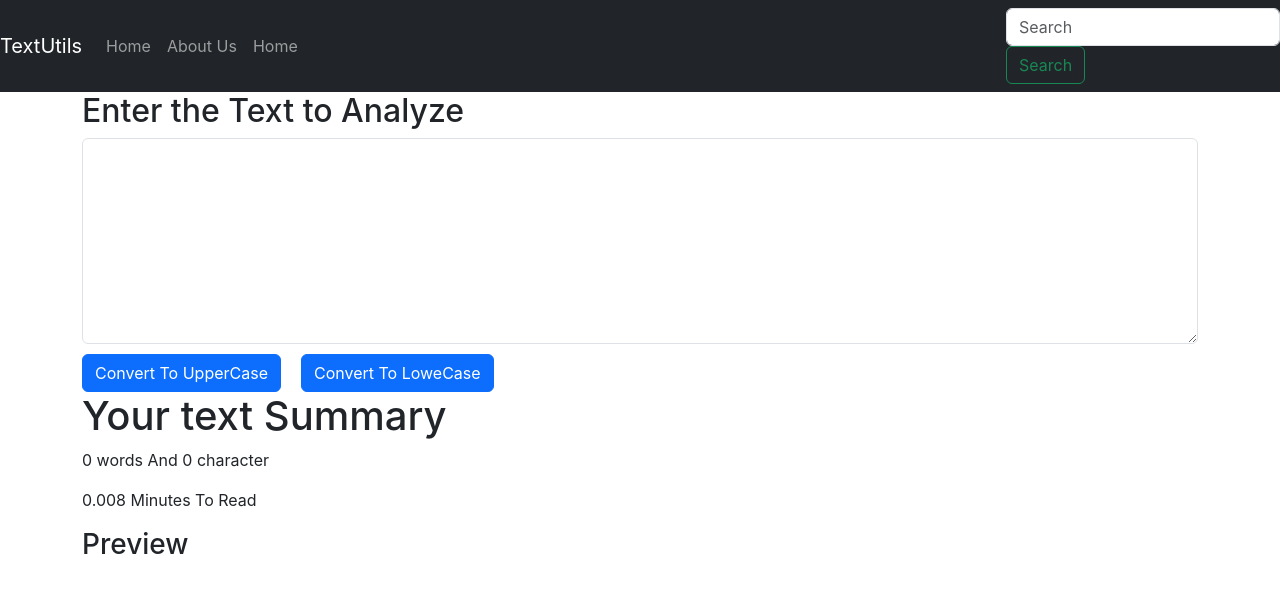
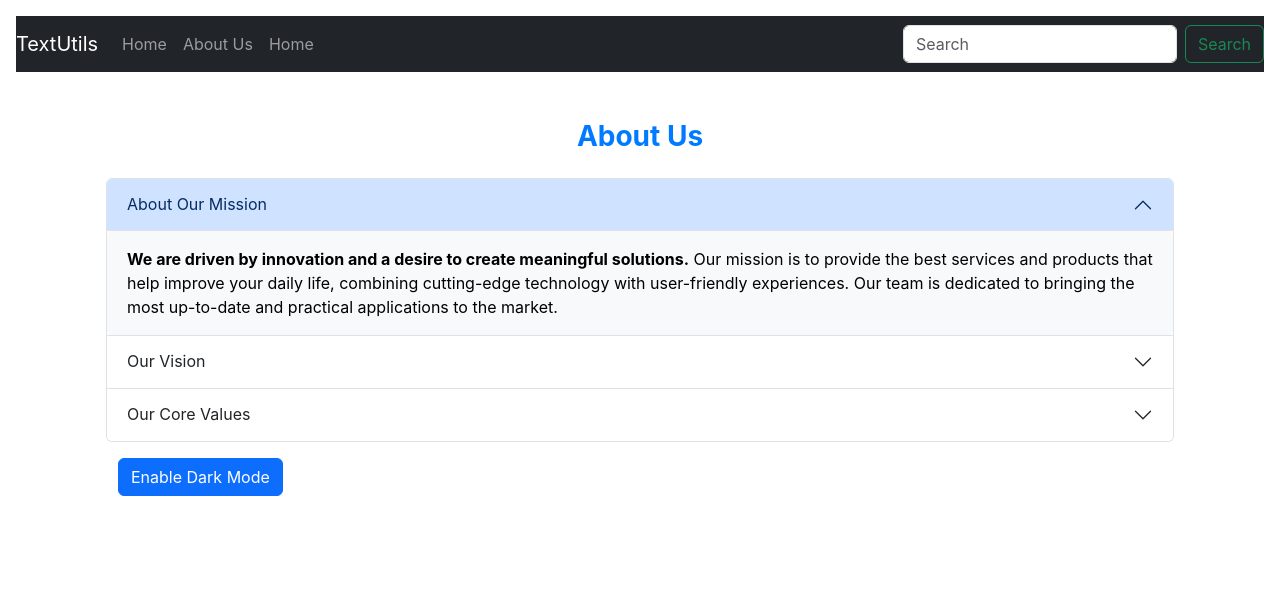
Before and after one commit to gaurav0330/TextUtils-react, a React (Create React App) app: page / in a window 1280 px wide. Shown: the top 592 px of the page. Built offline with nearby package versions, Linux system fonts and the light colour scheme.

Commit message:
add some function to it

```diff
--- a/src/App.js
+++ b/src/App.js
@@ -1,14 +1,16 @@
 
 import Navbar from './MyComponents/Navbar';
-import TextForm from './MyComponents/TextForm';
+// import TextForm from './MyComponents/TextForm';
 import './App.css';
+import About from './MyComponents/About';
 
 function App() {
   return (
     <>
       <Navbar title = "TextUtils" aboutText = "About Us"/>
-      <div className="container my-10">
-      <TextForm heading = "Enter the Text to Analyze"/>
+      <div className="container my-3">
+      <About/>
+      {/* <TextForm heading = "Enter the Text to Analyze"/> */}
         </div>
     </>
   );
--- /dev/null
+++ b/src/MyComponents/About.js
@@ -0,0 +1,82 @@
+import React, { useState } from 'react';
+
+export default function About() {
+    const [darkMode, setDarkMode] = useState(false);
+
+    // Toggle Dark Mode
+    const toggleDarkMode = () => {
+        setDarkMode(!darkMode);
+    };
+
+    // Dynamic styles for dark and light modes
+    let myStyle = {
+        color: darkMode ? 'white' : 'black',
+        backgroundColor: darkMode ? '#333' : 'white',
+        transition: 'all 0.5s ease'
+    };
+
+    let accordionStyle = {
+        backgroundColor: darkMode ? '#444' : '#f8f9fa',
+        color: darkMode ? 'white' : 'black',
+        borderRadius: '5px',
+        transition: 'all 0.5s ease'
+    };
+
+    return (
+        <>
+            <div className="container" style={myStyle}>
+                <div className="container my-5">
+                    <h3 className="text-center mb-4" style={{ fontWeight: 'bold', color: darkMode ? '#66fcf1' : '#007bff' }}>
+                        About Us
+                    </h3>
+                    <div className="accordion" id="accordionExample">
+                        <div className="accordion-item">
+                            <h2 className="accordion-header">
+                                <button className="accordion-button" type="button" data-bs-toggle="collapse" data-bs-target="#collapseOne" aria-expanded="true" aria-controls="collapseOne">
+                                    About Our Mission
+                                </button>
+                            </h2>
+                            <div id="collapseOne" className="accordion-collapse collapse show" data-bs-parent="#accordionExample">
+                                <div className="accordion-body" style={accordionStyle}>
+                                    <strong>We are driven by innovation and a desire to create meaningful solutions.</strong> Our mission is to provide the best services and products that help improve your daily life, combining cutting-edge technology with user-friendly experiences. Our team is dedicated to bringing the most up-to-date and practical applications to the market.
+                                </div>
+                            </div>
+                        </div>
+
+                        <div className="accordion-item">
+                            <h2 className="accordion-header">
+                                <button className="accordion-button collapsed" type="button" data-bs-toggle="collapse" data-bs-target="#collapseTwo" aria-expanded="false" aria-controls="collapseTwo">
+                                    Our Vision
+                                </button>
+                            </h2>
+                            <div id="collapseTwo" className="accordion-collapse collapse" data-bs-parent="#accordionExample">
+                                <div className="accordion-body" style={accordionStyle}>
+                                    <strong>Innovation, efficiency, and integrity are at the heart of what we do.</strong> Our vision is to be recognized globally for pioneering new technologies, maintaining a culture of continuous learning, and delivering excellence in all our projects. We are committed to exceeding expectations.
+                                </div>
+                            </div>
+                        </div>
+
+                        <div className="accordion-item">
+                            <h2 className="accordion-header">
+                                <button className="accordion-button collapsed" type="button" data-bs-toggle="collapse" data-bs-target="#collapseThree" aria-expanded="false" aria-controls="collapseThree">
+                                    Our Core Values
+                                </button>
+                            </h2>
+                            <div id="collapseThree" className="accordion-collapse collapse" data-bs-parent="#accordionExample">
+                                <div className="accordion-body" style={accordionStyle}>
+                                    <strong>We stand by our core values of integrity, innovation, and inclusiveness.</strong> These values shape our work culture and drive the success of our organization. Our commitment to these principles ensures that we deliver exceptional quality and foster a positive work environment.
+                                </div>
+                            </div>
+                        </div>
+                    </div>
+
+                    <div className="container my-3">
+                        <button type="button" className="btn btn-primary" onClick={toggleDarkMode}>
+                            {darkMode ? 'Disable Dark Mode' : 'Enable Dark Mode'}
+                        </button>
+                    </div>
+                </div>
+            </div>
+        </>
+    );
+}
--- a/src/MyComponents/Navbar.js
+++ b/src/MyComponents/Navbar.js
@@ -1,16 +1,16 @@
 import React from 'react';
-import PropTypes from 'prop-types'
+import PropTypes from 'prop-types';
 
 export default function Navbar(props) {
     return (
-        <nav className="navbar navbar-expand-lg navbar-dark bg-dark">
+        <nav className="navbar navbar-expand-lg navbar-dark bg-dark mt-3 mx-3">
             <a className="navbar-brand" href="/">{props.title}</a>
             <button className="navbar-toggler" type="button" data-toggle="collapse" data-target="#navbarSupportedContent" aria-controls="navbarSupportedContent" aria-expanded="false" aria-label="Toggle navigation">
                 <span className="navbar-toggler-icon"></span>
             </button>
 
             <div className="collapse navbar-collapse" id="navbarSupportedContent">
-          <ul className="navbar-nav mr-auto">
+                <ul className="navbar-nav me-auto mb-2 mb-lg-0">
                     <li className="nav-item active">
                         <a className="nav-link" href="/">Home</a>
                     </li>
@@ -21,9 +21,9 @@ export default function Navbar(props) {
                         <a className="nav-link" href="/">Home</a>
                     </li>
                 </ul>
-          <form className="form-inline my-2 my-lg-0" style={{ marginLeft: 'auto' }}>
-            <input className="form-control mr-sm-2" type="search" placeholder="Search" aria-label="Search"/>
-            <button className="btn btn-outline-success my-2 my-sm-0" type="submit">Search</button>
+                <form className="d-flex">
+                    <input className="form-control me-2" type="search" placeholder="Search" aria-label="Search" />
+                    <button className="btn btn-outline-success" type="submit">Search</button>
                 </form>
             </div>
         </nav>
@@ -31,12 +31,12 @@ export default function Navbar(props) {
 }
 
 Navbar.propTypes = {
-    title : PropTypes.string,
-    aboutText : PropTypes.string
+    title: PropTypes.string,
+    aboutText: PropTypes.string
 }
+
 // default props
 Navbar.defaultProps = {
-    title : "Home",
-    aboutText : "About"
-
+    title: "Home",
+    aboutText: "About"
 }
--- a/src/MyComponents/TextForm.js
+++ b/src/MyComponents/TextForm.js
@@ -1,53 +1,101 @@
-// learning about the state
+import React, { useState } from 'react';
 
-import React, {useState} from 'react'
 export default function TextForm(props) {
 
-
-    const handelUpClick = () => {
-        // console.log("uppder Case Was Clicked");
-       let newText  = text.toUpperCase();
+    const handleUpClick = () => {
+        let newText = text.toUpperCase();
         setText(newText);
     }
 
-    const handelLowClick = () => {
-      // console.log("uppder Case Was Clicked");
-     let newText  = text.toLowerCase();
+    const handleLowClick = () => {
+        let newText = text.toLowerCase();
         setText(newText);
     }
 
-    const handeOnChange = (event) => {
-              // console.log("On change  Clicked");
+    const handleOnChange = (event) => {
         setText(event.target.value);
     }
-    const [text,setText] = useState("");
+
+    const handleCopyClick = () => {
+        navigator.clipboard.writeText(text);
+        alert("Text Copied to Clipboard!");
+    }
+
+    const handleClearClick = () => {
+        setText("");
+    }
+
+    const handleSentenceCaseClick = () => {
+        let newText = text.toLowerCase().replace(/(^\s*\w|[.!?]\s*\w)/g, (c) => c.toUpperCase());
+        setText(newText);
+    }
+
+    const handleRemoveSpacesClick = () => {
+        let newText = text.replace(/\s+/g, ' ').trim();
+        setText(newText);
+    }
+
+    const [text, setText] = useState("");
+
+    const wordCount = text.split(/\s+/).filter((word) => word.length !== 0).length;
+    const readingTime = wordCount * 0.008;
 
     return (
         <>
-    <div className='conatiner'>
-      <h2>{props.heading}</h2>
+            <div className='container my-4'>
+                <h2 className="text-center">{props.heading}</h2>
+
                 <div className="form-group">
-        <textarea className="form-control" onChange={handeOnChange} value = {text} id="myBox" rows="8"></textarea>
+                    <textarea
+                        className="form-control"
+                        onChange={handleOnChange}
+                        value={text}
+                        id="myBox"
+                        rows="8"
+                        style={{ backgroundColor: "#f8f9fa", padding: "15px", borderRadius: "10px", border: "1px solid #ccc" }}
+                        placeholder="Enter your text here..."
+                    ></textarea>
                 </div>
-      <button className="btn btn-primary mx-10" onClick={handelUpClick} style={{ marginTop: '10px',  marginRight : '20px'}}  >
+
+                <div className="d-flex flex-wrap justify-content-center my-3">
+                    <button className="btn btn-primary mx-2 my-1" onClick={handleUpClick}>
                         Convert To UpperCase
                     </button>
 
-      <button className="btn btn-primary" onClick={handelLowClick} style={{ marginTop: '10px'}}  >
-        Convert To LoweCase
+                    <button className="btn btn-primary mx-2 my-1" onClick={handleLowClick}>
+                        Convert To LowerCase
                     </button>
 
+                    <button className="btn btn-success mx-2 my-1" onClick={handleCopyClick}>
+                        Copy Text
+                    </button>
+
+                    <button className="btn btn-danger mx-2 my-1" onClick={handleClearClick}>
+                        Clear Text
+                    </button>
+
+                    <button className="btn btn-warning mx-2 my-1" onClick={handleSentenceCaseClick}>
+                        Convert to Sentence Case
+                    </button>
+
+                    <button className="btn btn-info mx-2 my-1" onClick={handleRemoveSpacesClick}>
+                        Remove Extra Spaces
+                    </button>
+                </div>
             </div>
 
-      <div className="conatiner my-10">
-        <h1> Your text Summary</h1>
-        <p> {text.split(" ").length - 1} words And {text.length} character</p>
-        <p> {text.split(" ").length*0.008} Minutes To Read</p>
-        <h3>Preview</h3>
-        <p>{text}</p>
+            <div className="container my-4 text-center">
+                <h3>Your Text Summary</h3>
+                <div className="summary-box p-3" style={{ backgroundColor: "#e9ecef", borderRadius: "10px" }}>
+                    <p>{wordCount} words and {text.length} characters</p>
+                    <p>{readingTime.toFixed(2)} Minutes To Read</p>
                 </div>
 
-
+                <h3 className="mt-4">Preview</h3>
+                <p className="p-3" style={{ backgroundColor: "#f1f3f5", borderRadius: "10px", border: "1px solid #ddd" }}>
+                    {text.length > 0 ? text : "Enter something in the textbox to preview it here"}
+                </p>
+            </div>
         </>
     )
 }
```
Lines whose indentation alone changed are shown as unchanged.
